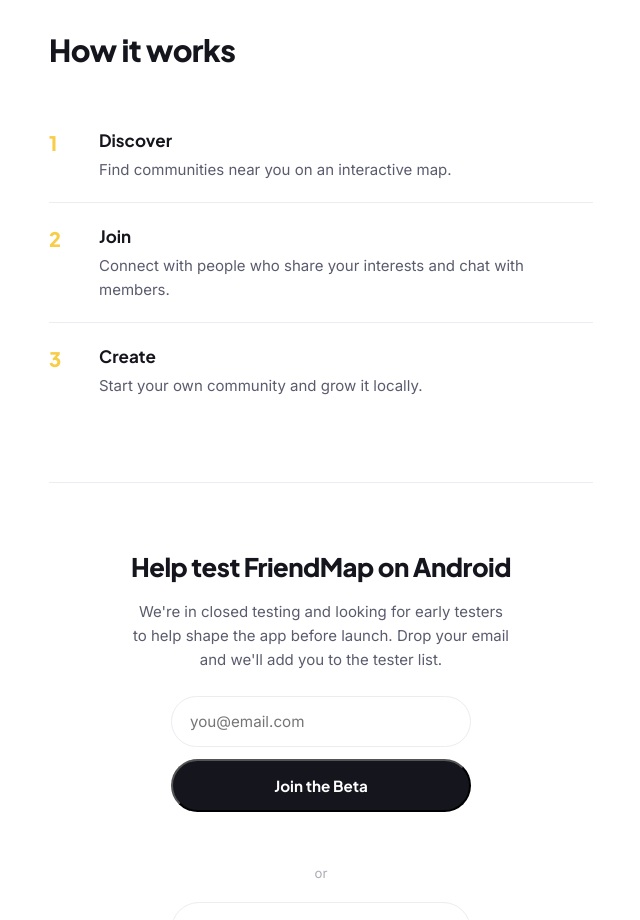
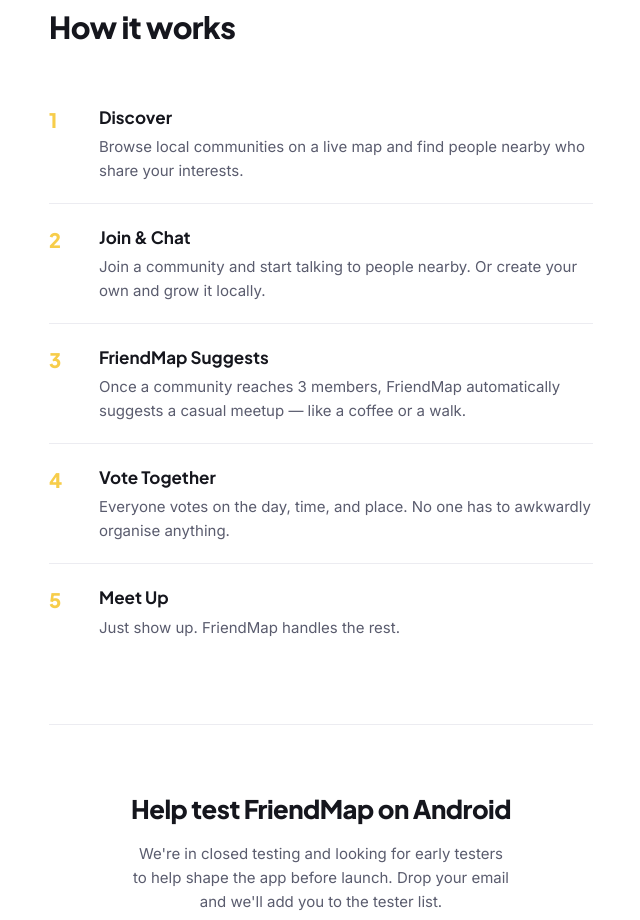
Before and after one commit to FriendMapHQ/friendmap-landing, a plain HTML site: page index.html in a window 1280 px wide. Shown: the part 1779-2699 px from the top of the page, without its empty margins (319-959 px from the left). Drawn offline with Linux system fonts and the light colour scheme.

Commit message:
index.html

```diff
--- a/index.html
+++ b/index.html
@@ -3,7 +3,7 @@
 <head>
   <meta charset="UTF-8" />
   <meta name="viewport" content="width=device-width, initial-scale=1.0" />
-  <meta name="description" content="FriendMap helps you find your people nearby. Discover local communities and make real connections close to home." />
+  <meta name="description" content="FriendMap helps you find your people nearby. Discover local communities, chat with people who share your interests, and meet up in real life." />
   <title>FriendMap — Find Your People Nearby</title>
   <link rel="preconnect" href="https://fonts.googleapis.com" />
   <link rel="preconnect" href="https://fonts.gstatic.com" crossorigin />
@@ -264,8 +264,8 @@
     <!-- HERO -->
     <section class="hero">
       <h1>Find your <span>people</span>, closer to home.</h1>
-      <p>FriendMap helps you discover local communities and meet people who share your interests — nearby, not just online.</p>
-      <p class="hero-mechanism">Create or join communities based on your interests, and discover them on a live map.</p>
+      <p>Discover local communities, chat with people who share your interests, and when enough people join, FriendMap helps organise your first real meetup.</p>
+      <p class="hero-mechanism">From discovery to real life — no awkward organising needed.</p>
       <div class="btns">
         <a href="https://apps.apple.com/app/id6762519026" class="btn btn-dark">
           <svg width="16" height="16" viewBox="0 0 24 24" fill="currentColor"><path d="M18.71 19.5c-.83 1.24-1.71 2.45-3.05 2.47-1.34.03-1.77-.79-3.29-.79-1.53 0-2 .77-3.27.82-1.31.05-2.3-1.32-3.14-2.53C4.25 17 2.94 12.45 4.7 9.39c.87-1.52 2.43-2.48 4.12-2.51 1.28-.02 2.5.87 3.29.87.78 0 2.26-1.07 3.8-.91.65.03 2.47.26 3.64 1.98-.09.06-2.17 1.28-2.15 3.81.03 3.02 2.65 4.03 2.68 4.04-.03.07-.42 1.44-1.38 2.83M13 3.5c.73-.83 1.94-1.46 2.94-1.5.13 1.17-.34 2.35-1.04 3.19-.69.85-1.83 1.51-2.95 1.42-.15-1.15.41-2.35 1.05-3.11z"/></svg>
@@ -284,7 +284,7 @@
       <div class="why-eyebrow">Why I built this</div>
       <h2>Your people are out there. They're just hard to find.</h2>
       <p>We're more connected online than ever — but <strong>finding those same people nearby</strong> is still surprisingly hard.</p>
-      <p>FriendMap helps you discover communities and shared interests right where you live, so local connection feels as easy as opening a map.</p>
+      <p>FriendMap helps you discover local communities, start conversations, and naturally turn those conversations into real-world meetups — right where you live.</p>
       <div class="founder-row">
         <img src="founder.png" alt="Lucas Strelcov" />
         <div>
@@ -301,21 +301,35 @@
         <div class="step-num">1</div>
         <div class="step-text">
           <h3>Discover</h3>
-          <p>Find communities near you on an interactive map.</p>
+          <p>Browse local communities on a live map and find people nearby who share your interests.</p>
         </div>
       </div>
       <div class="step-row">
         <div class="step-num">2</div>
         <div class="step-text">
-          <h3>Join</h3>
-          <p>Connect with people who share your interests and chat with members.</p>
+          <h3>Join & Chat</h3>
+          <p>Join a community and start talking to people nearby. Or create your own and grow it locally.</p>
         </div>
       </div>
       <div class="step-row">
         <div class="step-num">3</div>
         <div class="step-text">
-          <h3>Create</h3>
-          <p>Start your own community and grow it locally.</p>
+          <h3>FriendMap Suggests</h3>
+          <p>Once a community reaches 3 members, FriendMap automatically suggests a casual meetup — like a coffee or a walk.</p>
+        </div>
+      </div>
+      <div class="step-row">
+        <div class="step-num">4</div>
+        <div class="step-text">
+          <h3>Vote Together</h3>
+          <p>Everyone votes on the day, time, and place. No one has to awkwardly organise anything.</p>
+        </div>
+      </div>
+      <div class="step-row">
+        <div class="step-num">5</div>
+        <div class="step-text">
+          <h3>Meet Up</h3>
+          <p>Just show up. FriendMap handles the rest.</p>
         </div>
       </div>
     </section>
```
